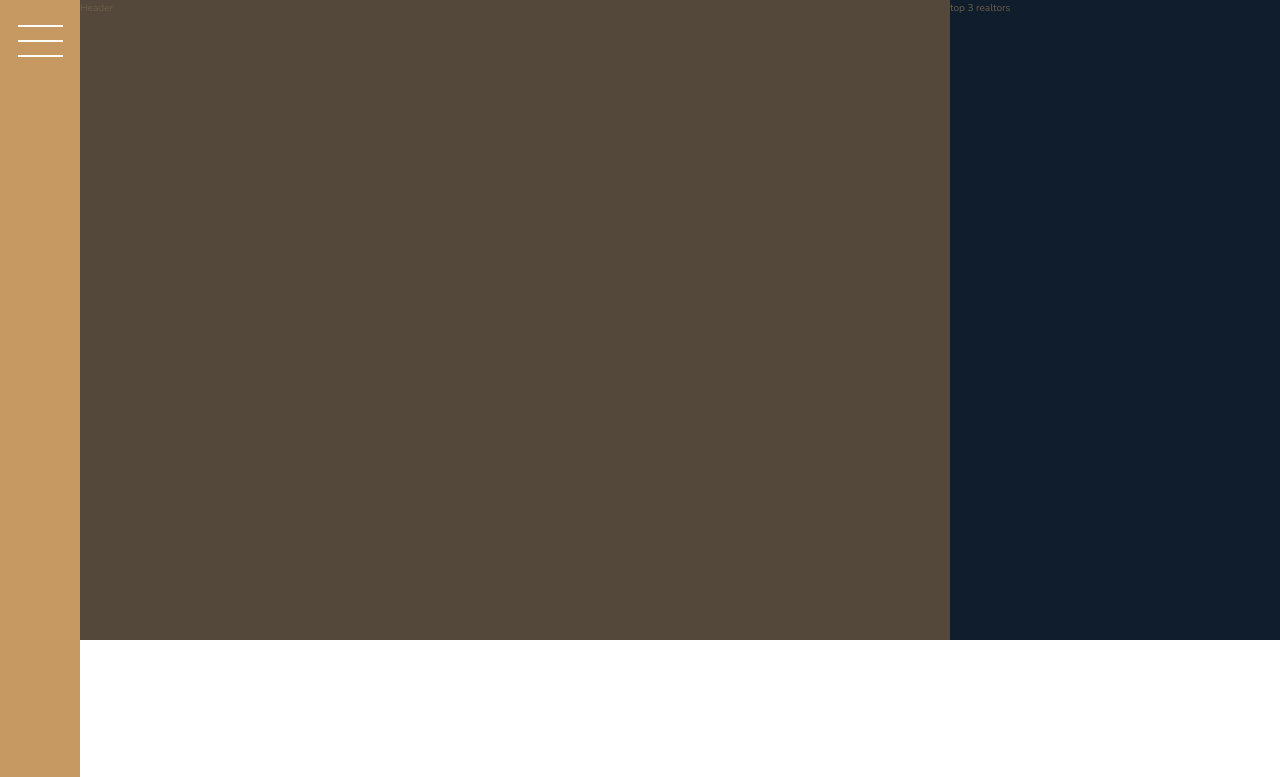
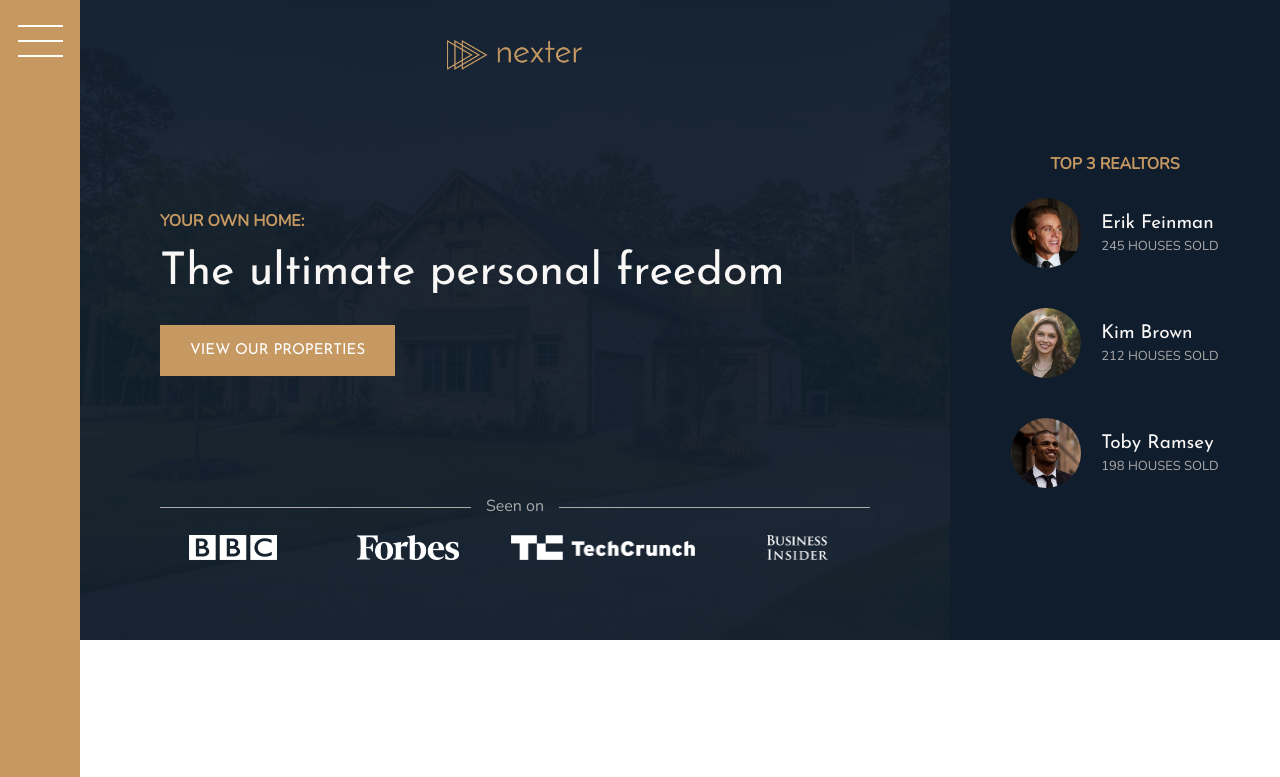
Before and after one commit to AbdullahAlsaaedi/Nexter, a website: page index.html in a window 1280 px wide. Shown: the top 777 px of the page. Drawn offline with nearby package versions, Linux system fonts and the light colour scheme.

Commit message:
header changes

```diff
--- a/index.html
+++ b/index.html
@@ -20,9 +20,42 @@
       <button class="nav-btn"></button>
     </div>
 
-    <header class="header">Header</header>
+    <header class="header">
+      <img src="img/logo.png" alt="Nexter logo" class="header__logo" />
+      <h3 class="heading-3">Your own home:</h3>
+      <h1 class="heading-1">The ultimate personal freedom</h1>
+      <button class="btn header__btn">View our properties</button>
+      <div class="header__seenon-text">Seen on</div>
+      <div class="header__seenon-logos">
+        <img src="img/logo-bbc.png" alt="Seen on logo 1" />
+        <img src="img/logo-forbes.png" alt="Seen on logo 2" />
+        <img src="img/logo-techcrunch.png" alt="Seen on logo 3" />
+        <img src="img/logo-bi.png" alt="Seen on logo 4" />
+      </div>
+    </header>
 
-    <div class="realtors">top 3 realtors</div>
+    <div class="realtors">
+      <h3 class="heading-3">Top 3 Realtors</h3>
+      <div class="realtors__list">
+        <img src="img/realtor-1.jpeg" alt="Realtor 1" class="realtors__img" />
+        <div class="realtors__details">
+          <h4 class="heading-4 heading-4--light">Erik Feinman</h4>
+          <p class="realtors__sold">245 houses sold</p>
+        </div>
+
+        <img src="img/realtor-2.jpeg" alt="Realtor 2" class="realtors__img" />
+        <div class="realtors__details">
+          <h4 class="heading-4 heading-4--light">Kim Brown</h4>
+          <p class="realtors__sold">212 houses sold</p>
+        </div>
+
+        <img src="img/realtor-3.jpeg" alt="Realtor 3" class="realtors__img" />
+        <div class="realtors__details">
+          <h4 class="heading-4 heading-4--light">Toby Ramsey</h4>
+          <p class="realtors__sold">198 houses sold</p>
+        </div>
+      </div>
+    </div>
 
     <section class="features">
       <div class="feature">
--- a/sass/_header.scss
+++ b/sass/_header.scss
@@ -1,4 +1,56 @@
 .header {
   background-color: $color-grey-dark-1;
   grid-area: hd;
+  background-image: linear-gradient(
+      rgba($color-secondary, 0.95),
+      rgba($color-secondary, 0.95)
+    ),
+    url(/img/hero.jpeg);
+  background-position: center;
+  background-size: cover;
+
+  padding: 8rem;
+  padding-top: 4rem;
+  display: grid;
+  grid-template-rows: 1fr min-content 6rem 1fr;
+  row-gap: 1.5rem;
+  justify-content: center;
+
+  &__logo {
+    height: 3rem;
+    justify-self: center;
+  }
+
+  &__seenon-text {
+    font-size: 1.6rem;
+    color: $color-grey-light-2;
+
+    display: grid;
+    align-items: center;
+    grid-template-columns: 1fr max-content 1fr;
+    column-gap: 1.5rem;
+
+    &::before,
+    &::after {
+      content: "";
+      height: 1px;
+      display: block;
+      background-color: currentColor;
+    }
+  }
+
+  &__seenon-logos {
+    display: grid;
+    grid-template-columns: repeat(4, 1fr);
+    column-gap: 3rem;
+    justify-items: center;
+    img {
+      height: 2.5rem;
+    }
+  }
+
+  &__btn {
+    justify-self: start;
+    align-self: start;
+  }
 }
--- a/sass/_realtors.scss
+++ b/sass/_realtors.scss
@@ -1,4 +1,30 @@
 .realtors {
   background-color: $color-secondary;
   grid-area: realtors;
+  padding: 3rem;
+  display: grid;
+  place-content: center;
+  place-items: center;
+  row-gap: 2rem;
+
+  &__list {
+    display: grid;
+    grid-template-columns: min-content max-content;
+    align-items: center;
+    column-gap: 2rem;
+    row-gap: 5vh;
+  }
+
+  &__img {
+    width: 7rem; //@
+    border-radius: 50%;
+    display: block;
+  }
+
+  &__sold {
+    font-size: 1.3rem; //
+    color: $color-grey-light-2;
+    text-transform: uppercase;
+    margin-top: -3px;
+  }
 }
--- a/sass/_typography.scss
+++ b/sass/_typography.scss
@@ -5,6 +5,9 @@
 
 .heading-1 {
   @extend %heading;
+  font-size: 4.5rem;
+  line-height: 1;
+  color: $color-grey-light-1;
 }
 
 .heading-2 {
```
Also changed, not shown: sass/main.css, 1 other file.
